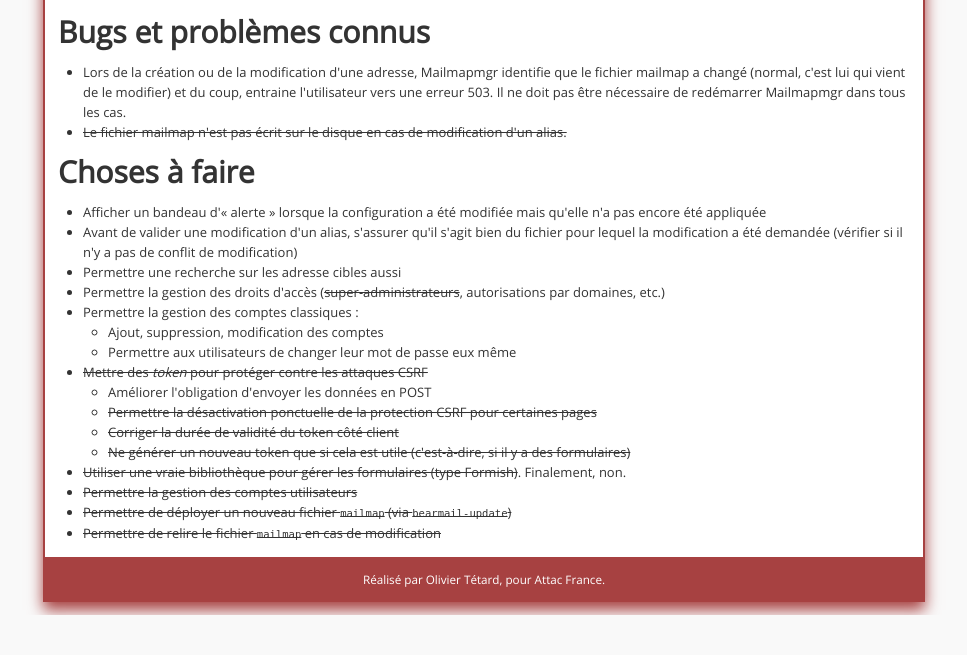
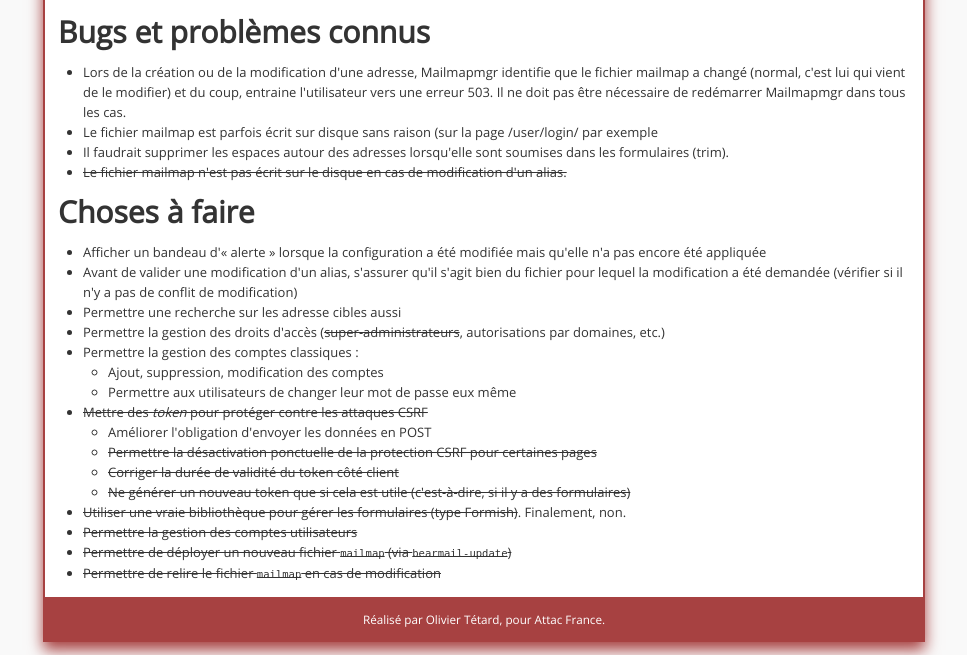
Before and after one commit to otetard/mailmapmgr, a Python web app: template templates/about/bugs.mako in a window 1280 px wide. Shown: the part 268-923 px from the top of the page, without its empty margins (156-1123 px from the left). Before the commit the page ends 883 px from the top, so only its background shows below. Run offline with Mako, Linux system fonts and the light colour scheme; the template is opened without the code that fills it, so the values that code supplies are empty; some web fonts are replaced.

Commit message:
Update the bugs page

```diff
--- a/templates/about/bugs.mako
+++ b/templates/about/bugs.mako
@@ -8,6 +8,8 @@
 
 <ul>
   <li>Lors de la création ou de la modification d'une adresse, Mailmapmgr identifie que le fichier mailmap a changé (normal, c'est lui qui vient de le modifier) et du coup, entraine l'utilisateur vers une erreur 503. Il ne doit pas être nécessaire de redémarrer Mailmapmgr dans tous les cas.</li>
+  <li>Le fichier mailmap est parfois écrit sur disque sans raison (sur la page /user/login/ par exemple</li>
+  <li>Il faudrait supprimer les espaces autour des adresses lorsqu'elle sont soumises dans les formulaires (trim).</li>
   <li><s>Le fichier mailmap n'est pas écrit sur le disque en cas de modification d'un alias.</s></li>
 </ul>
 
```
